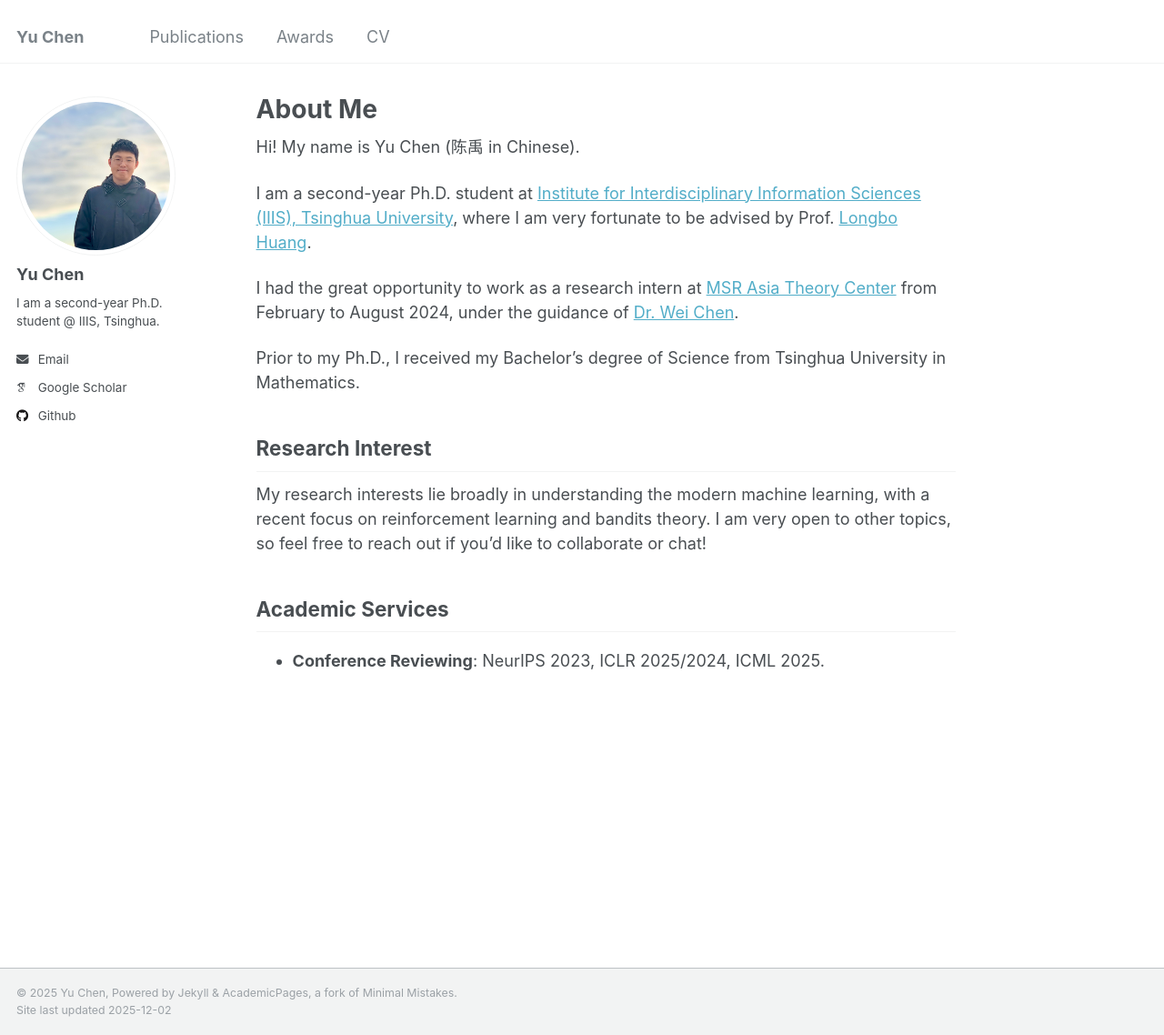
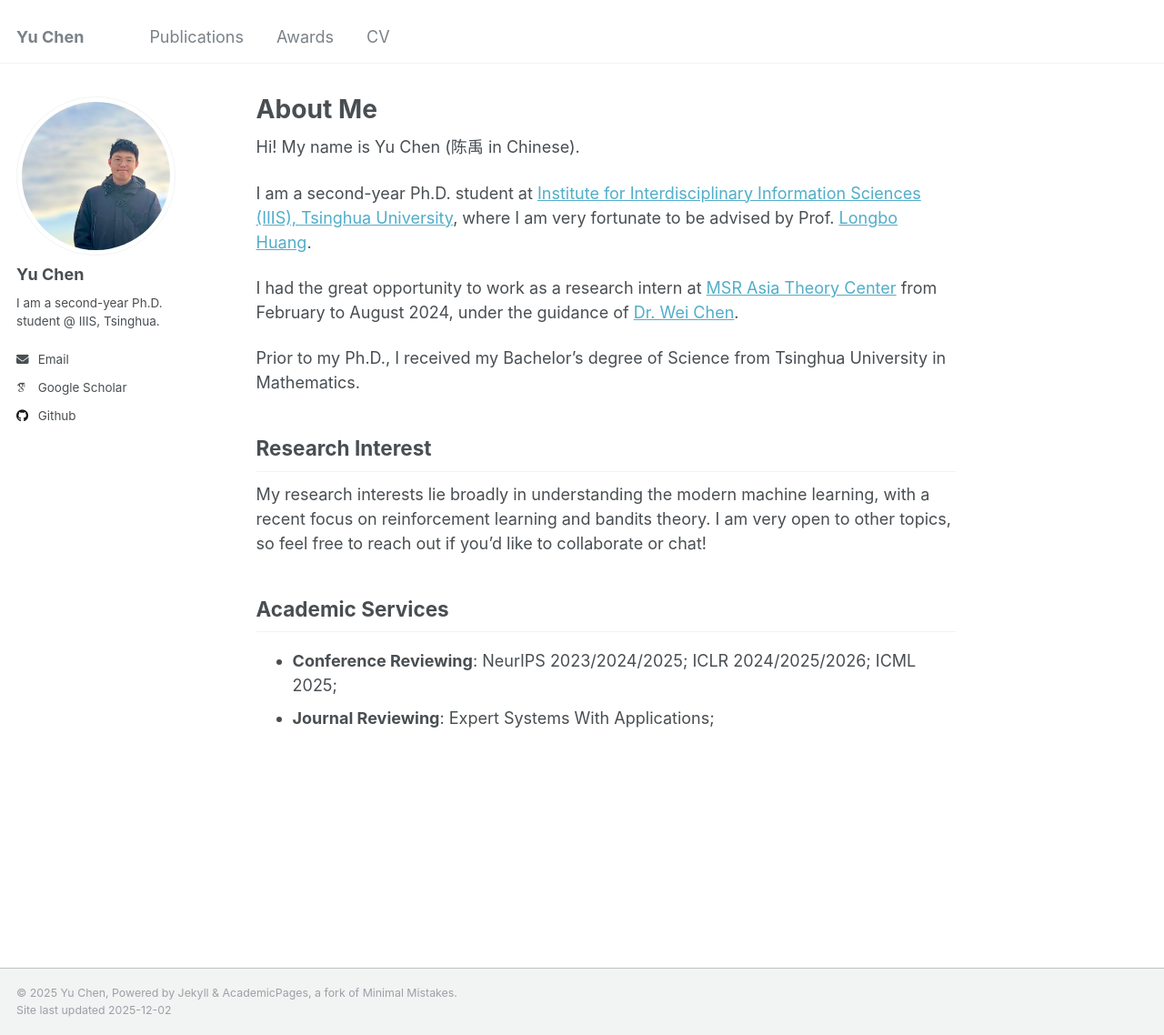
Before and after one commit to custyhs/custyhs.github.io, a Jekyll site: the page built from _pages/about.md, in a window 1280 px wide and 1138 px high. Shown: the whole window at 91% size. Built offline with Jekyll 4.4.1, drawn with Linux system fonts in a browser that asks for light colours; some web fonts are replaced.

Commit message:
page edit

```diff
--- a/_pages/about.md
+++ b/_pages/about.md
@@ -21,4 +21,5 @@ My research interests lie broadly in understanding the modern machine learning,
 
 
 ## Academic Services
-- **Conference Reviewing**: NeurIPS 2023, ICLR 2025/2024, ICML 2025.
+- **Conference Reviewing**: NeurIPS 2023/2024/2025; ICLR 2024/2025/2026; ICML 2025;
+- **Journal Reviewing**: Expert Systems With Applications;
```
